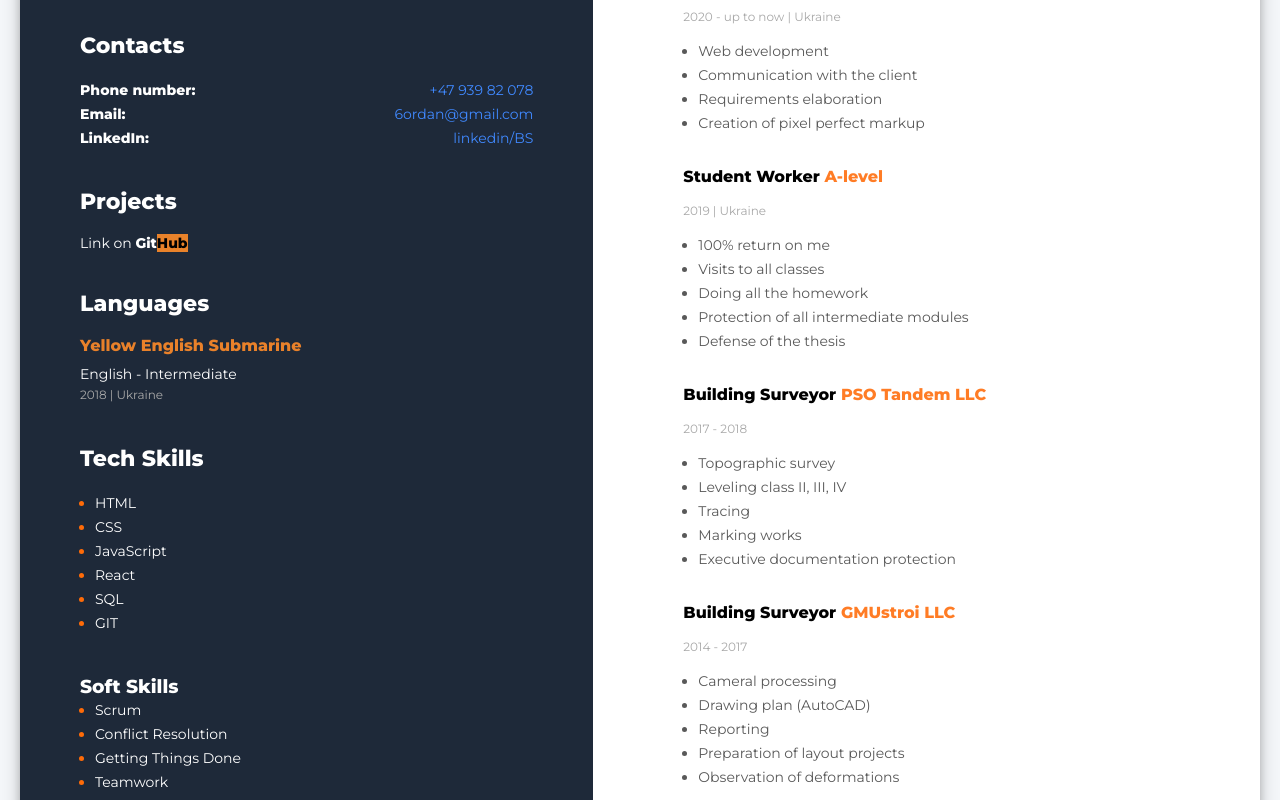
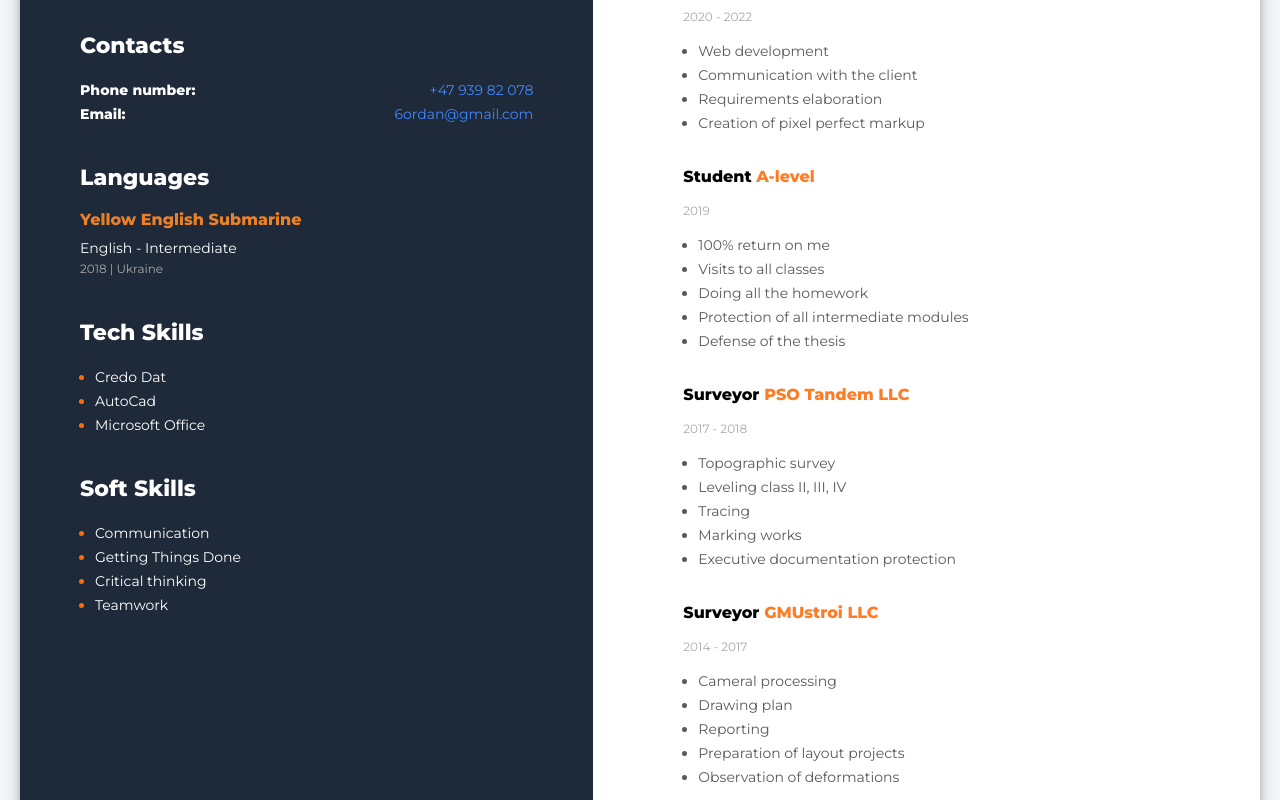
Before and after one commit to BogdanSlepov/resume, a plain HTML site: page index.html in a window 1280 px wide. Shown: the part 440-1240 px from the top of the page. Drawn offline with Linux system fonts and the light colour scheme.

Commit message:
first commit

```diff
--- a/index.html
+++ b/index.html
@@ -23,13 +23,6 @@
                 <div>
                     <span class="contacts-link-type">Email:</span><a class="contacts-link" href="mailto:6ordan@gmail.com">6ordan@gmail.com</a>
                 </div>
-                <div>
-                    <span class="contacts-link-type">LinkedIn:</span><a class="contacts-link" href="https://www.linkedin.com/in/bohdan-sliepov-8a23b7180/">linkedin/BS</a>
-                </div>
-            </div>
-            <div class="container-projects">
-                <p class="contacts-title">Projects</p>
-                <p class="text-project">Link on <a class="project-link" href="https://github.com/BogdanSlepov/">Git<span class="hub">Hub</span></a></p>
             </div>
             <div class="container-languages">
                 <p class="contacts-title">Languages</p>
@@ -43,38 +36,29 @@
                 <h3 class="techs-skills-title">Tech Skills</h3>
                 <ul>
                     <li class="techs-skills-item">
-                        <span class="techs-skills-text">HTML</span>
+                        <span class="techs-skills-text">Credo Dat</span>
                     </li>
                     <li class="techs-skills-item">
-                        <span class="techs-skills-text">CSS</span>
+                        <span class="techs-skills-text">AutoCad</span>
                     </li>
                     <li class="techs-skills-item">
-                        <span class="techs-skills-text">JavaScript</span>
-                    </li>
-                    <li class="techs-skills-item">
-                        <span class="techs-skills-text">React</span>
-                    </li>
-                    <li class="techs-skills-item">
-                        <span class="techs-skills-text">SQL</span>
-                    </li>
-                    <li class="techs-skills-item">
-                        <span class="techs-skills-text">GIT</span>
+                        <span class="techs-skills-text">Microsoft Office</span>
                     </li>
                 </ul>
             </div>
 
             <!-- Soft Skills -->
             <div class="soft-skills-container">
-                <h3>Soft Skills</h3>
+                <h3 class="techs-skills-title">Soft Skills</h3>
                 <ul>
                     <li class="techs-skills-item">
-                        <span class="techs-skills-text">Scrum</span>
-                    </li>
-                    <li class="techs-skills-item">
-                        <span class="techs-skills-text">Conflict Resolution</span>
+                        <span class="techs-skills-text">Communication</span>
                     </li>
                     <li class="techs-skills-item">
                         <span class="techs-skills-text">Getting Things Done</span>
+                    </li>
+                    <li class="techs-skills-item">
+                        <span class="techs-skills-text">Critical thinking</span>
                     </li>
                     <li class="techs-skills-item">
                         <span class="techs-skills-text">Teamwork</span>
@@ -88,9 +72,9 @@
         <div class="about-me-container">
             <!-- about me main info -->
             <div class="info-container">
-                <h2 class="profession">Front-End Developer</h2>
+                <h2 class="profession">Surveyor</h2>
                 <h1 class="name">Bohdan Sliepov</h1>
-                <p class="description">Fast-learning and results-oriented person.</p>
+                <p class="description">Fast-learning and results-oriented person</p>
             </div>
             <!-- Work Experience -->
             <div>
@@ -98,7 +82,7 @@
                 <!-- company 1 -->
                 <div class="company">
                     <h4 class="profession-title">Front-End Developer <span class="profession-company">Freelance</span></h4>
-                    <p class="profession-work-time">2020 - up to now | Ukraine</p>
+                    <p class="profession-work-time">2020 - 2022 </p>
                     <ul>
                         <li class="about-work-text">Web development</li>
                         <li class="about-work-text">Communication with the client</li>
@@ -108,8 +92,8 @@
                 </div>
                 <!-- company 2 -->
                 <div class="company">
-                    <h4 class="profession-title">Student Worker <span class="profession-company">A-level</span></h4>
-                    <p class="profession-work-time">2019 | Ukraine</p>
+                    <h4 class="profession-title">Student <span class="profession-company">A-level</span></h4>
+                    <p class="profession-work-time">2019 </p>
                     <ul>
                         <li class="about-work-text">100% return on me</li>
                         <li class="about-work-text">Visits to all classes</li>
@@ -120,7 +104,7 @@
                 </div>
                 <!-- company 3 -->
                 <div class="company">
-                    <h4 class="profession-title">Building Surveyor <span class="profession-company">PSO Tandem LLC</span></h4>
+                    <h4 class="profession-title">Surveyor <span class="profession-company">PSO Tandem LLC</span></h4>
                     <p class="profession-work-time">2017 - 2018</p>
                     <ul>
                         <li class="about-work-text">Topographic survey</li>
@@ -132,11 +116,11 @@
                 </div>
                 <!-- company 4 -->
                 <div class="company">
-                    <h4 class="profession-title">Building Surveyor <span class="profession-company">GMUstroi LLC</span></h4>
+                    <h4 class="profession-title">Surveyor <span class="profession-company">GMUstroi LLC</span></h4>
                     <p class="profession-work-time">2014 - 2017</p>
                     <ul>
                         <li class="about-work-text">Cameral processing</li>
-                        <li class="about-work-text">Drawing plan (AutoCAD)</li>
+                        <li class="about-work-text">Drawing plan</li>
                         <li class="about-work-text">Reporting</li>
                         <li class="about-work-text">Preparation of layout projects</li>
                         <li class="about-work-text">Observation of deformations</li>
```
